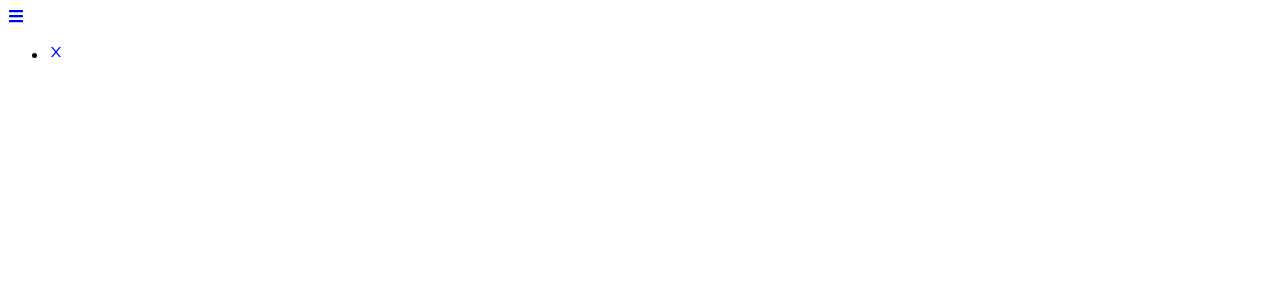
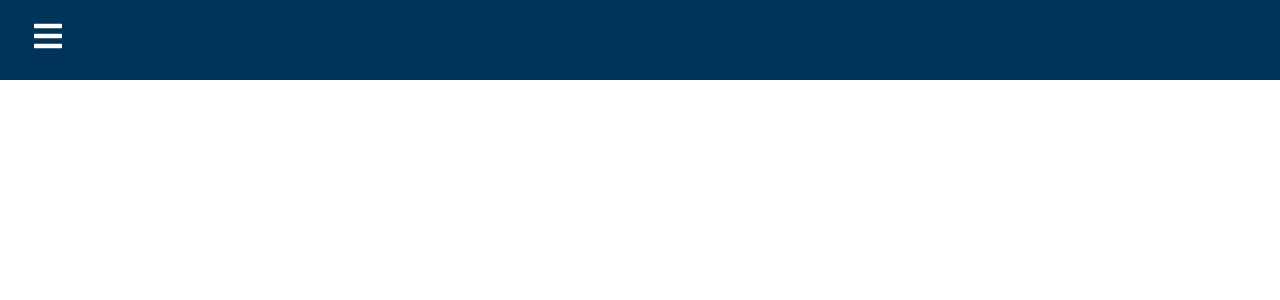
Before and after one commit to POMODORO-CO/PomodoroFrontend, a React (Create React App) app: page /gestionusuarios in a window 1280 px wide. Before the commit this address had no page. Shown: the top 300 px of the page. Built offline with nearby package versions, Linux system fonts and the light colour scheme.

Commit message:
Creación de Sidebar con sus opciones

```diff
--- a/src/App.css
+++ b/src/App.css
@@ -1,38 +1,19 @@
-.App {
-  text-align: center;
+@import url('https://fonts.googleapis.com/css2?family=Montserrat&display=swap');
+
+*{
+  box-sizing: border-box;
+  margin: 0;
+  padding: 0;
+  font-family: 'Montserrat', sans-serif;
 }
 
-.App-logo {
-  height: 40vmin;
-  pointer-events: none;
-}
-
-@media (prefers-reduced-motion: no-preference) {
-  .App-logo {
-    animation: App-logo-spin infinite 20s linear;
-  }
-}
-
-.App-header {
-  background-color: #282c34;
-  min-height: 100vh;
+.gestionusuarios,
+.home,
+.miperfil,
+.proyecto{
   display: flex;
-  flex-direction: column;
+  height: 90vh;
   align-items: center;
   justify-content: center;
-  font-size: calc(10px + 2vmin);
-  color: white;
+  font-size: 3rem;
 }
-
-.App-link {
-  color: #61dafb;
-}
-
-@keyframes App-logo-spin {
-  from {
-    transform: rotate(0deg);
-  }
-  to {
-    transform: rotate(360deg);
-  }
-}
--- a/src/App.jsx
+++ b/src/App.jsx
@@ -1,6 +1,11 @@
 import "./App.css";
 import Navbar from "./components/Navbar";
 import { BrowserRouter as Router, Routes, Route } from "react-router-dom";
+import Home from './Pages/Home';
+import MiPerfil from './Pages/MiPerfil';
+import GestionUsuarios from './Pages/GestionUsuarios';
+import Proyecto from './Pages/Proyecto';
+
 
 function App() {
   return (
@@ -8,7 +13,10 @@ function App() {
       <Router>
           <Navbar />
           <Routes>
-            <Route path='/' />
+            <Route path='/' exact component={Home} />
+            <Route path='/miperfil' component={MiPerfil} />
+            <Route path='/gestionusuarios' component={GestionUsuarios} />
+            <Route path='/proyecto' component={Proyecto} />
           </Routes>
       </Router>
     </>
--- /dev/null
+++ b/src/Pages/GestionUsuarios.jsx
@@ -0,0 +1,11 @@
+import React from 'react'
+
+function GestionUsuarios() {
+    return (
+        <div className='gestionusuarios'>
+            <h1>Esta es la pagina para administrar usuarios</h1>
+        </div>
+    )
+}
+
+export default GestionUsuarios
--- a/src/components/Navbar.css
+++ b/src/components/Navbar.css
@@ -0,0 +1,73 @@
+
+.navbar{
+    background-color:#003459;
+    height: 80px;
+    display: flex;
+    justify-content: start;
+    align-items: center;
+}
+
+.menu-bars{
+   margin-left: 2rem;
+   font-size: 2rem;
+   background-color: none;
+}
+
+.nav-menu{
+    background-color:#003459;
+    width: 250px;
+    height: 100vh;
+    display: flex;
+    justify-content: center;
+    position: fixed;
+    top: 0;
+    left: -100%;
+    transition: 850ms;
+}
+
+.nav-menu.active{
+    left: 0;
+    transition: 350ms;
+}
+
+.nav-text{
+    display: flex;
+    justify-content: start;
+    align-items: center;
+    padding: 50px 0px 8px 16px;
+    list-style: none;
+    height: 60px;
+}
+
+.nav-text a {
+    text-decoration: none;
+    color: #f5f5f5;
+    font-size: 18px;
+    width: 95%;
+    height: 100%;
+    display: flex;
+    align-items: center;
+    padding: 16px 16px;
+    border-radius: 4px;
+}
+
+.nav-text a:hover {
+    background-color: #007EA7;
+}
+
+.nav-menu-items{
+    width: 100%;
+}
+
+navbar-toggle{
+    background-color: #060b26;
+    width: 100%;
+    height: 80px;
+    display: flex;
+    justify-content: start;
+    align-items: center;
+}
+
+span{
+    margin-left: 16px;
+}
--- a/src/components/Navbar.jsx
+++ b/src/components/Navbar.jsx
@@ -1,31 +1,46 @@
-import React, {useState} from 'react';
-import * as FaIcons from "react-icons/fa";
-import * as AiIcons from "react-icons/ai";
-import {Link} from "react-router-dom";
-import {Sidebar} from './Sidebar'
+import React, { useState } from 'react';
+import * as FaIcons from 'react-icons/fa';
+import * as AiIcons from 'react-icons/ai';
+import { Link } from 'react-router-dom';
+import { Sidebar } from './Sidebar';
+import './Navbar.css';
+import { IconContext } from 'react-icons';
 
 function Navbar() {
+    const [sidebar, setSidebar] = useState(false);
 
-const [sidebar, setSidebar] = useState(false)
-const showSidebar = () => setSidebar(!sidebar)
+    const showSidebar = () => setSidebar(!sidebar);
+
     return (
         <>
+            <IconContext.Provider value={{ color: '#fff' }}>
                 <div className='navbar'>
                     <Link to='#' className='menu-bars'>
                         <FaIcons.FaBars onClick={showSidebar} />
                     </Link>
                 </div>
-          <nav className={Sidebar ? 'nav-menu active':'nav-menu'}>
-              <ul className='nav-menu-items'>
+                <nav className={sidebar ? 'nav-menu active' : 'nav-menu'}>
+                    <ul className='nav-menu-items' onClick={showSidebar}>
                         <li className='navbar-toggle'>
                             <Link to='#' className='menu-bars'>
                                 <AiIcons.AiOutlineClose />
                             </Link>
                         </li>
+                        {Sidebar.map((item, index) => {
+                            return (
+                                <li key={index} className={item.cName}>
+                                    <Link to={item.path}>
+                                        {item.icon}
+                                        <span>{item.title}</span>
+                                    </Link>
+                                </li>
+                            );
+                        })}
                     </ul>
+                </nav>
+            </IconContext.Provider>
+        </>
+    );
+}
 
-          </nav>
-        </>
-    )
-}
-export default Navbar
+export default Navbar;
--- a/src/components/Sidebar.jsx
+++ b/src/components/Sidebar.jsx
@@ -1,7 +1,8 @@
 import React from "react";
 import * as FaIcons from "react-icons/fa";
 import * as AiIcons from "react-icons/ai";
-import * as IoIcons from "react-icons/io";
+import * as CgIcons from "react-icons/cg";
+import * as RiIcons from "react-icons/ri";
 
 export const Sidebar = [
     {
@@ -11,10 +12,23 @@ export const Sidebar = [
         cName: 'nav-text',
     },
     {
-        title:'Inicio',
-        path:'/',
-        icon:<AiIcons.AiFillHome />,
+        title:'Mi perfil',
+        path:'/miperfil',
+        icon:<CgIcons.CgProfile />,
+        cName: 'nav-text',
+    },
+    {
+        title:'Gestión Usuarios',
+        path:'/gestionusuarios',
+        icon:<FaIcons.FaUsersCog />,
+        cName: 'nav-text',
+    },
+    {
+        title:'Proyecto',
+        path:'/proyecto',
+        icon:<RiIcons.RiDraftFill />,
         cName: 'nav-text',
     },
 
+
 ]
```
Also changed, not shown: src/Pages/MiPerfil.jsx (added), src/Pages/Proyecto.jsx (added), src/Pages/Proyects.jsx (deleted), src/components/Shared/Sidebar/sidebar.txt (deleted), src/components/Shared/Tabla/tabla.jsx (deleted). Lines whose indentation alone changed are shown as unchanged.
